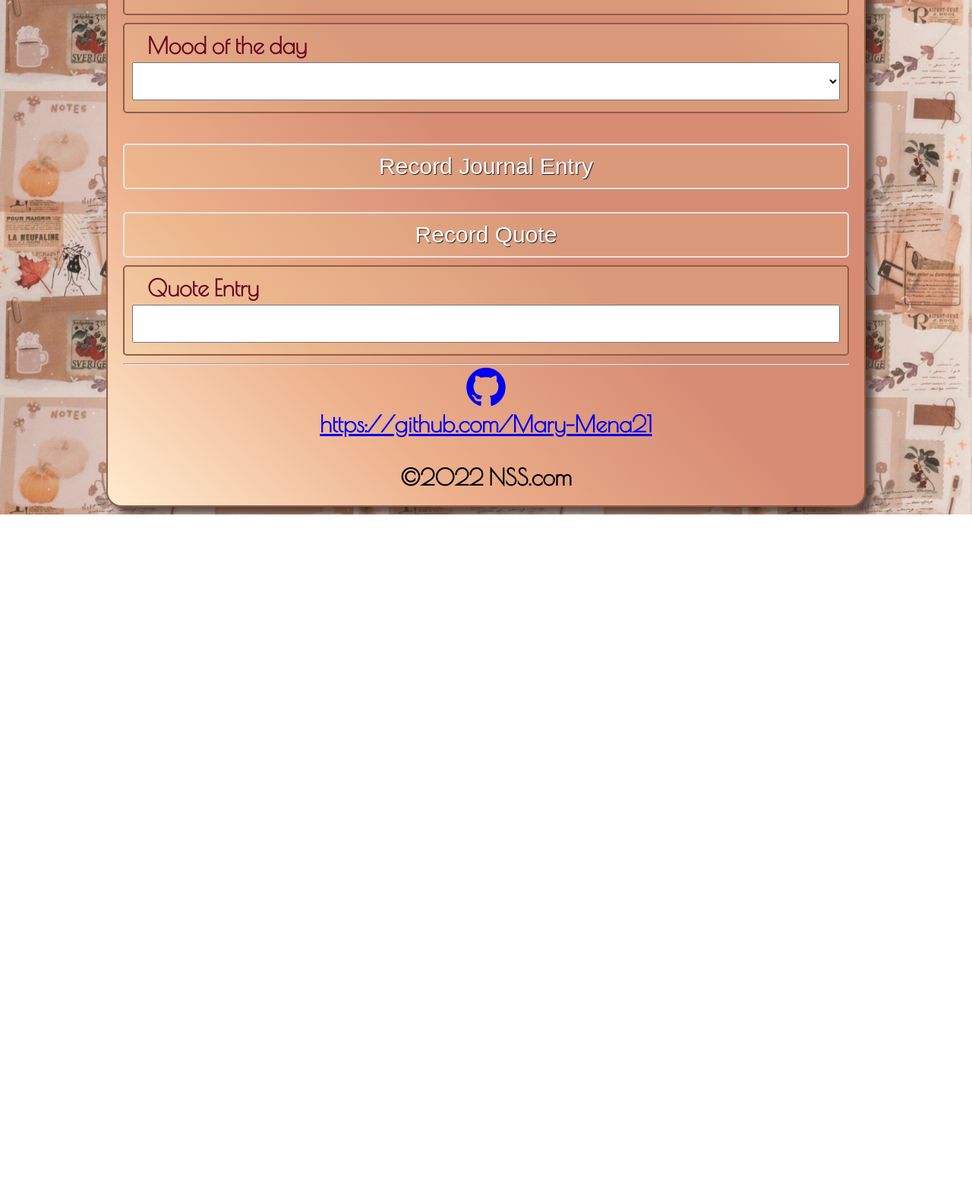
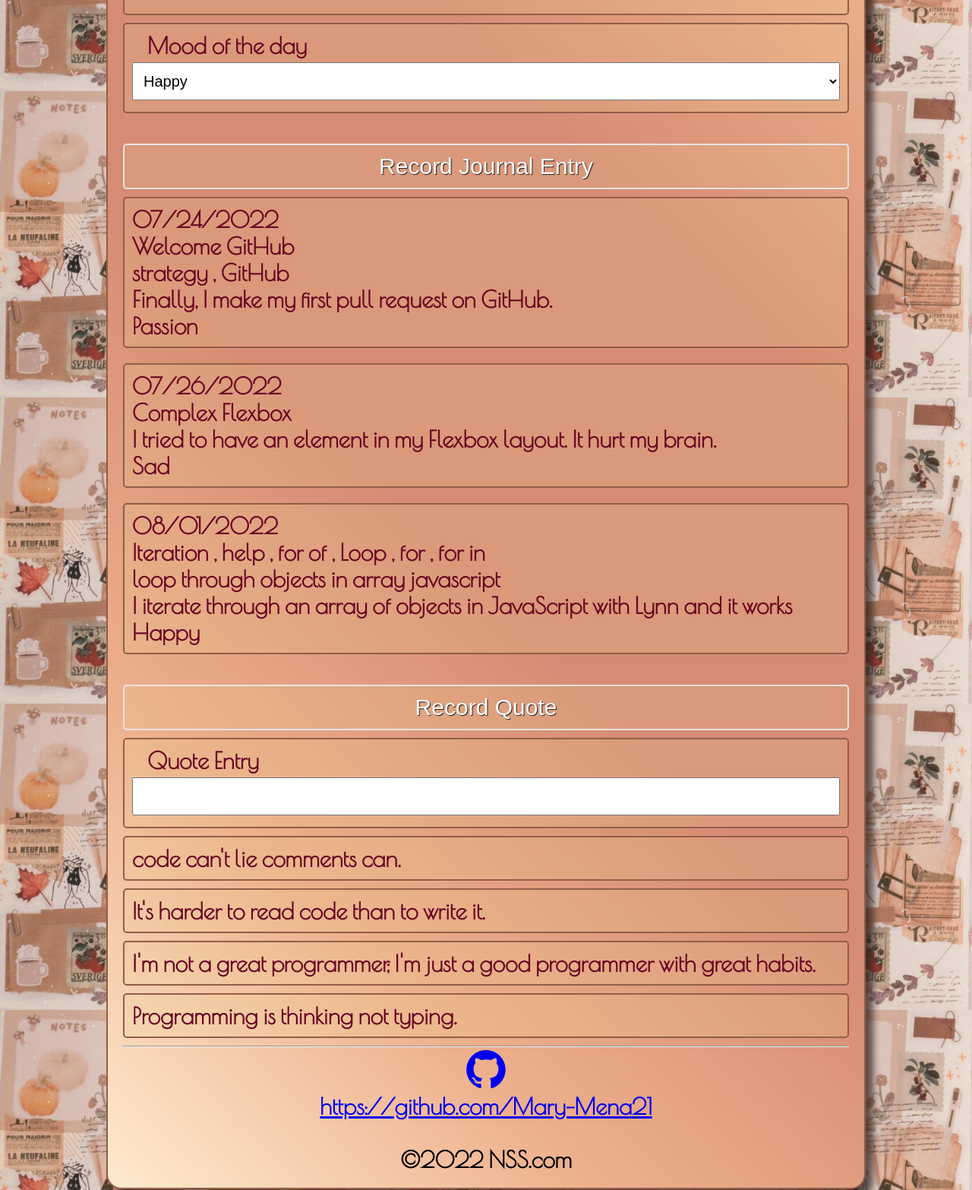
Before and after one commit to Mary-Mena21/Daily_Journal_4, a plain HTML site: page index.html in a window 1280 px wide. Shown: the part 686-2252 px from the top of the page at 76% size. Before the commit the page ends 1363 px from the top, so only its background shows below. Drawn offline with nearby package versions, Linux system fonts and the light colour scheme; a web font is replaced by a local one.

Commit message:
JS Works

```diff
--- a/index.html
+++ b/index.html
@@ -55,15 +55,15 @@
           </section>
         </form>
       </section>
-      <section class= "content" id ="content"></section>
+        <section class= "content" id ="content"></section><!--  -->
       <section class="entry__button">
-        <button class = "add" type="button">Record Quote</button>
+        <button type="button">Record Quote</button>
       </section>
       <fieldset class="entry__learn">
         <label   for="entryDate">Quote Entry</label>
-          <input type="text" class="new-entry inputStyle">
+          <input type="text" class="inputStyle"/>
       </fieldset>
-      <section id="listComponent"></section>
+        <section id="listComponent"></section><!--  -->
         <article id="entries"></article>
     </main>
     <footer class="footer">
@@ -76,6 +76,6 @@
     </footer>
     </section>
     <!-- script -->
-   <!-- <script type="module" src="./scripts/main.js"></script> -->
+    <script type="module" src="./scripts/main.js"></script>
   </body>
 </html>
--- a/scripts/main.js
+++ b/scripts/main.js
@@ -1,14 +1,16 @@
 /* --------------------------------------Import----------------------------------     */
 
-import { getQuotes } from "./quotes";
-import { getNotes } from "./notes";
+import { getQuotes } from "./quotes.js";
+import { getNotes } from "./notes.js";
+import { getMoods } from "./moods.js";
 /* --------------------------------------Mood-----------------------------------     */
 const displayMoods = () => {
-    const moodOptions = ["Happy", "Ok", "Sad", "Curious", "Unhappy"];
-    let Options = "";
+    //const moodOptions = ["Happy", "Ok", "Sad", "Curious", "Unhappy"];
+    const moodOptions = getMoods();
+
+    let Options = ` `;
     for (let mood of moodOptions) {
-        Options += `
-    <option value="${mood}">${mood}</option>`;
+        Options += `<option value="${mood}">${mood}</option>`;
     }
     document.getElementById("mood").innerHTML = Options;
 };
--- a/scripts/moods.js
+++ b/scripts/moods.js
@@ -1 +1,8 @@
-console.log("Hello world!");
+
+const moodOptions = ["Happy", "Ok", "Sad", "Curious", "Unhappy"];
+
+export const getMoods = () => {
+        const moodsCopy = [...moodOptions];
+        //copy the array Deep clone
+        return moodsCopy;
+    };
--- a/scripts/quotes.js
+++ b/scripts/quotes.js
@@ -22,7 +22,8 @@ const getQuotes = () => {
 
 export default getQuotes; */
 
-export const getQuotes = () => {
-    const copyDataList = dataList.map((quote) => ({ ...quote }));
+ export const getQuotes = () => {
+     const copyDataList = dataList.map((quote) => ({ ...quote }));
+     console.log("copyDataList : ", copyDataList);
     return copyDataList;
 };
```
Also changed, not shown: scripts/notes.js (line endings or trailing spaces). Lines whose indentation alone changed are shown as unchanged.
